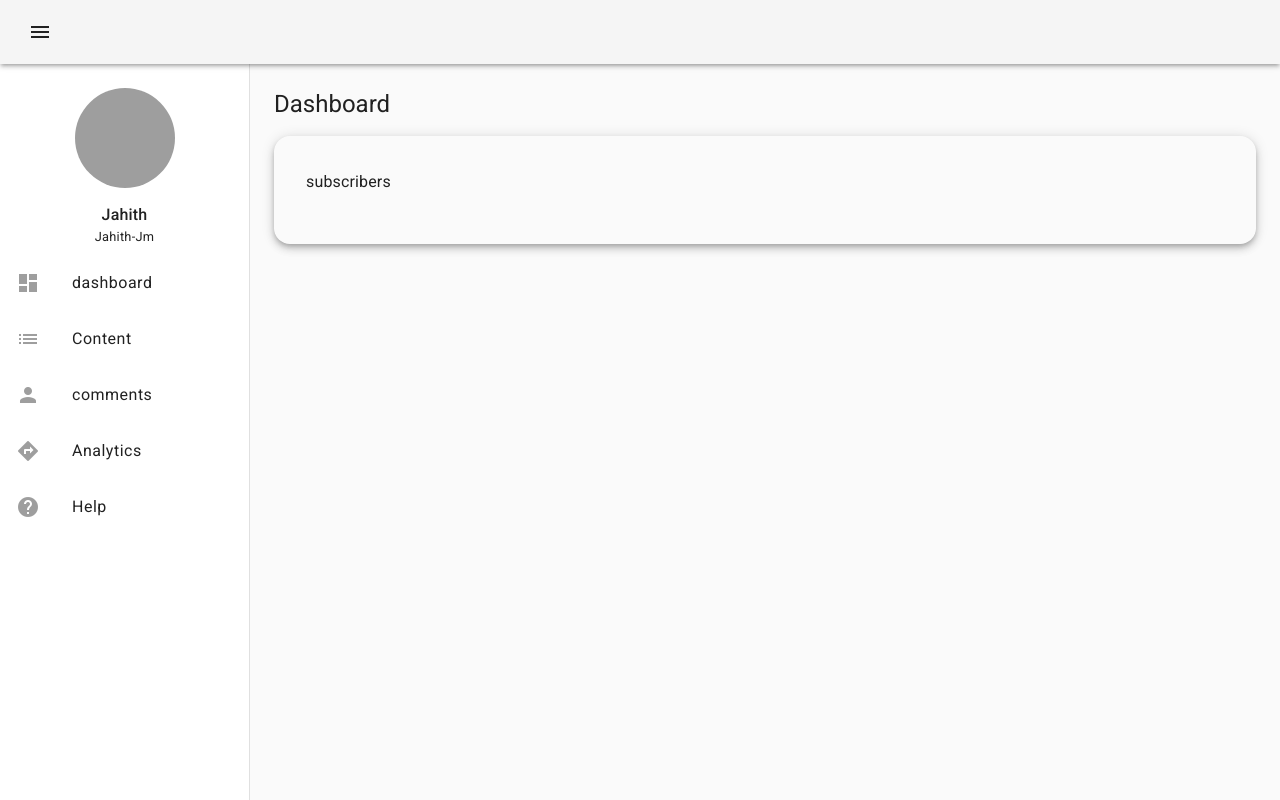
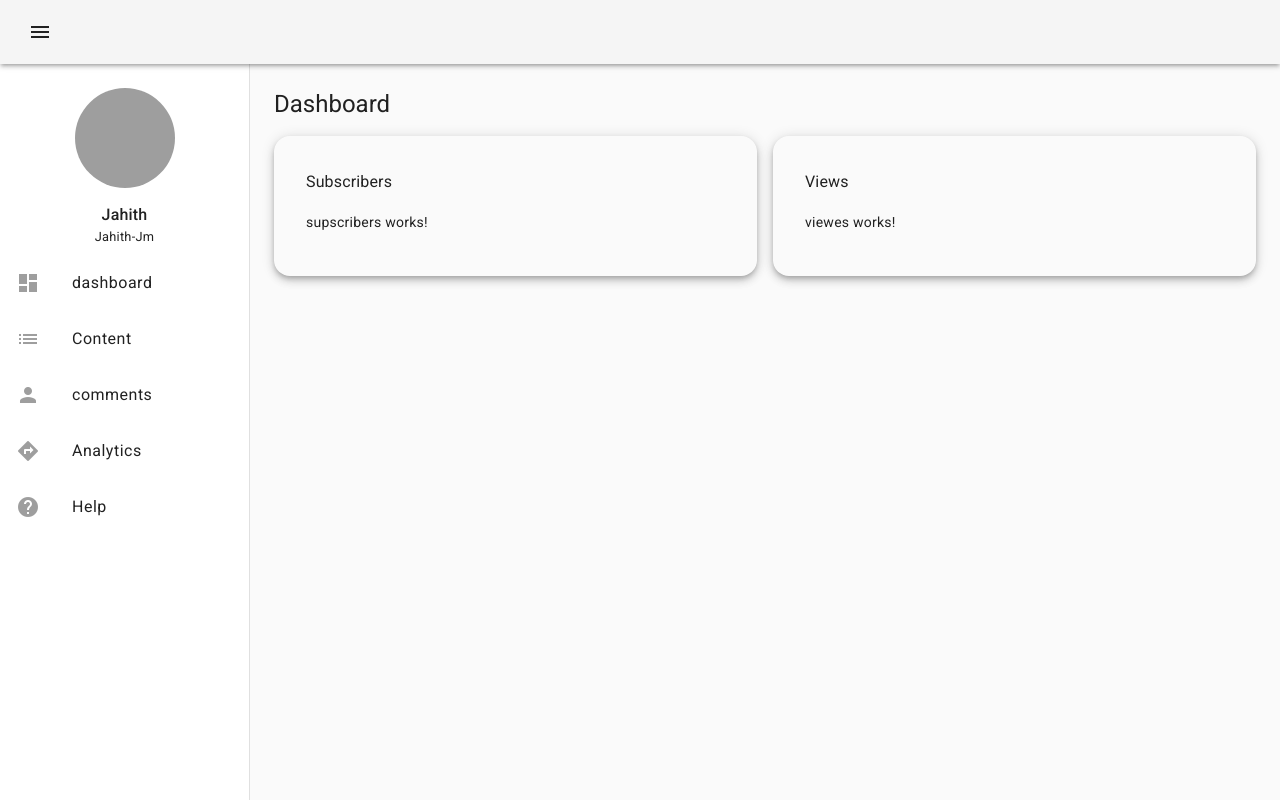
Before and after one commit to jahithjm/youtubeDashboardClone, an Angular app: page /dashboard in a window 1280 px wide. Built offline with nearby package versions, Linux system fonts and the light colour scheme; grey boxes are pictures that could not be loaded.

Commit message:
dasboard widget layout organized

```diff
--- a/src/app/components/widget/widget.component.html
+++ b/src/app/components/widget/widget.component.html
@@ -2,4 +2,5 @@
   <h3 class="m-0">
     {{ data().label}}
   </h3>
+  <ng-container [ngComponentOutlet]="data().content" ></ng-container>
 </div>
--- a/src/app/components/widget/widget.component.ts
+++ b/src/app/components/widget/widget.component.ts
@@ -1,9 +1,10 @@
 import { Component, input } from '@angular/core';
 import { widget } from '../../../models/dashboard';
+import { NgComponentOutlet } from '@angular/common';
 
 @Component({
   selector: 'app-widget',
-  imports: [],
+  imports: [NgComponentOutlet],
   templateUrl: './widget.component.html',
   styleUrl: './widget.component.css'
 })
--- a/src/app/pages/dashboard/dashboard.component.css
+++ b/src/app/pages/dashboard/dashboard.component.css
@@ -0,0 +1,6 @@
+.dasboard-widgets{
+  display: grid;
+  /* grid-template-columns: repeat(4, 1fr); */
+  grid-template-columns: repeat(auto-fit,minmax(200px,1fr));
+  gap:16px ;
+}
--- a/src/app/pages/dashboard/dashboard.component.html
+++ b/src/app/pages/dashboard/dashboard.component.html
@@ -1,4 +1,10 @@
 <h1>
   Dashboard
 </h1>
-<app-widget [data]="data" ></app-widget>
+<div class="dasboard-widgets">
+  @for (w of store.widgets(); track w.id) {
+    <app-widget [data]="w" ></app-widget>
+
+  }
+
+</div>
--- a/src/app/pages/dashboard/dashboard.component.ts
+++ b/src/app/pages/dashboard/dashboard.component.ts
@@ -1,20 +1,18 @@
-import { Component } from '@angular/core';
+import { Component, inject } from '@angular/core';
 import { WidgetComponent } from "../../components/widget/widget.component";
 import { widget } from '../../../models/dashboard';
 import { SupscribersComponent } from './widgets/supscribers/supscribers.component';
+import { DashboardService } from '../../services/dashboard.service';
 
 @Component({
   selector: 'app-dashboard',
   imports: [WidgetComponent],
+  providers:[DashboardService],
   templateUrl: './dashboard.component.html',
   styleUrl: './dashboard.component.css'
 })
 export class DashboardComponent {
 
-  data: widget={
-    id:1,
-    label:'subscribers',
-    content: SupscribersComponent
+  store=inject(DashboardService);
 
-  }
 }
--- /dev/null
+++ b/src/app/pages/dashboard/widgets/viewes/viewes.component.html
@@ -0,0 +1 @@
+<p>viewes works!</p>
--- /dev/null
+++ b/src/app/services/dashboard.service.ts
@@ -0,0 +1,24 @@
+import { Injectable, signal } from '@angular/core';
+import { widget } from '../../models/dashboard';
+import { SupscribersComponent } from '../pages/dashboard/widgets/supscribers/supscribers.component';
+import { ViewesComponent } from '../pages/dashboard/widgets/viewes/viewes.component';
+
+@Injectable()
+export class DashboardService {
+
+  widgets=signal<widget[]>([
+    {
+      id:1,
+      label:'Subscribers',
+      content: SupscribersComponent
+    },
+    {
+      id:2,
+      label:'Views',
+      content: ViewesComponent
+    }
+
+  ])
+
+  constructor() { }
+}
```
Also changed, not shown: src/app/pages/dashboard/widgets/viewes/viewes.component.ts (added, +11 -0 lines), src/app/pages/dashboard/widgets/viewes/viewes.component.css (added), 2 other files (tests, documents, lock files or other folders).
